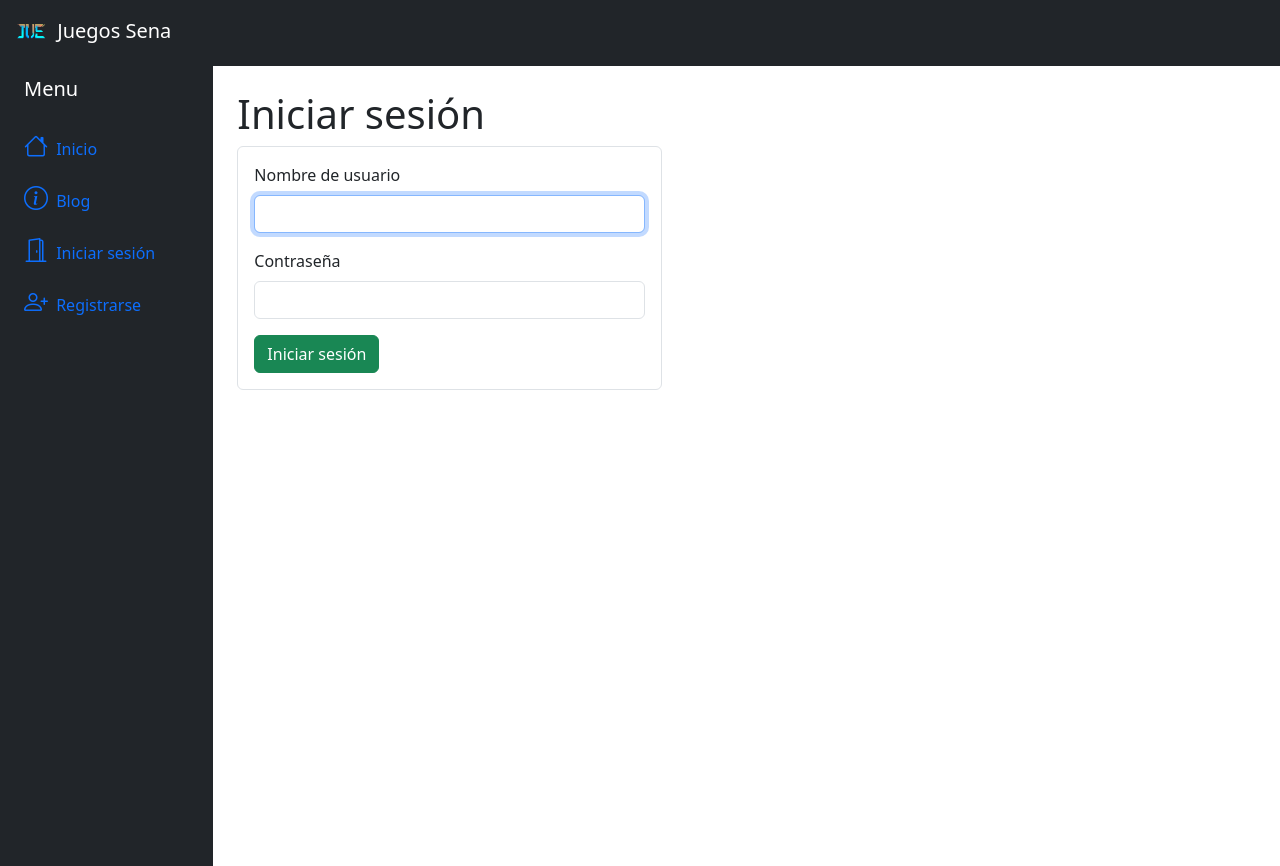
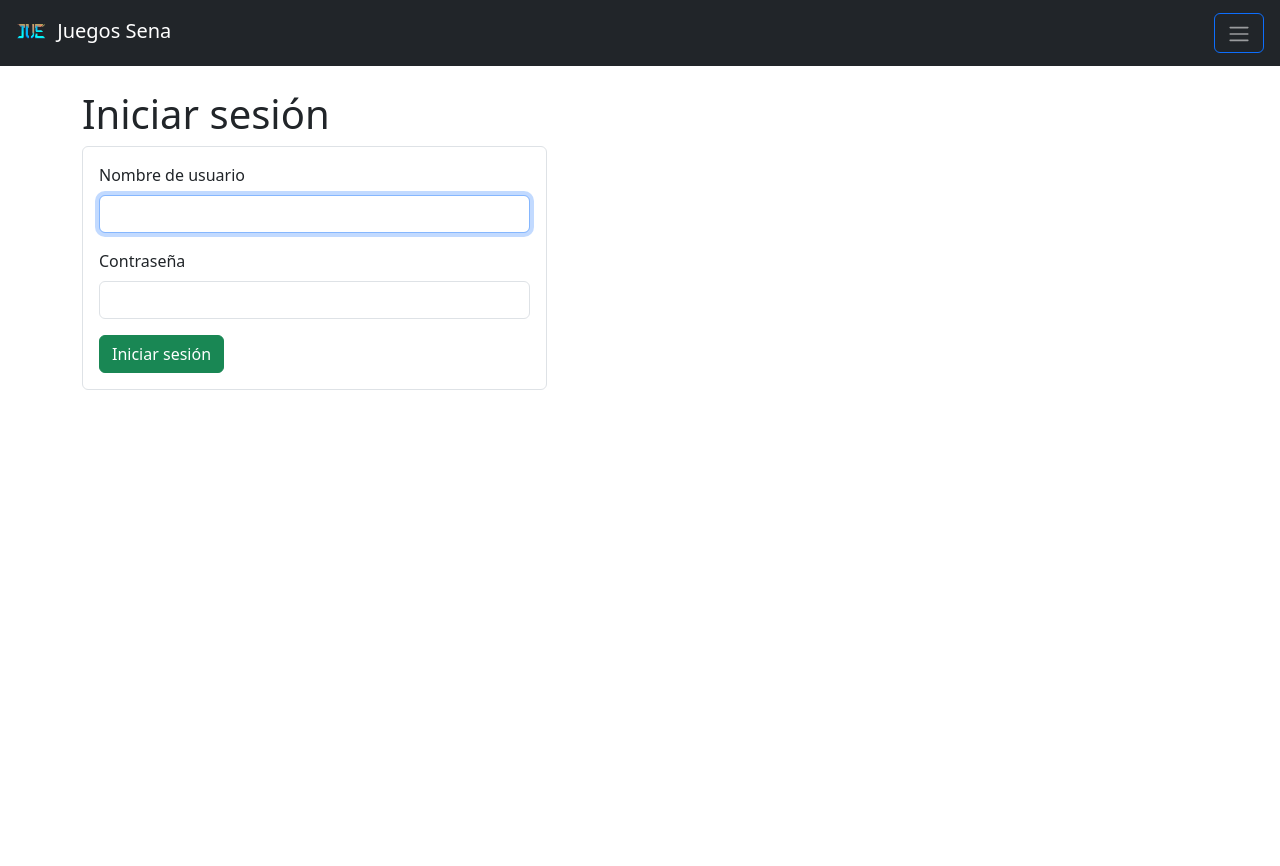
Before and after one commit to YOYO-DR/proyecto-juegossena, a Django app: page /usuarios/iniciarsesion/ in a window 1280 px wide. After the commit the page ends 390 px from the top, so only its background shows below. Run offline with Django 4.2, Linux system fonts and the light colour scheme; some libraries are stand-ins or nearby versions.

Commit message:
menu de hamburguesa lateral v2

```diff
--- a/apps/juegos/urls.py
+++ b/apps/juegos/urls.py
@@ -1,9 +1,9 @@
 from django.urls import path
-from .views import InicioView
+from .views import InicioView,prueba
 from django.contrib.auth.views import LogoutView
 
 app_name='juegos'
 
 urlpatterns = [
-
+ path('prueba/',prueba)
 ]
--- a/apps/juegos/views.py
+++ b/apps/juegos/views.py
@@ -1,3 +1,4 @@
+from django.shortcuts import render
 from django.views.generic import TemplateView
 
 class InicioView(TemplateView):
@@ -8,3 +9,7 @@ class InicioView(TemplateView):
       context["titulo"] = 'Inicio'
       context["dato"] = 'Este va a ser la pagina inicial del proyecto'
       return context
+
+
+def prueba(request):
+   return render(request,'plantillas/prueba.html')
--- a/apps/usuarios/views.py
+++ b/apps/usuarios/views.py
@@ -1,3 +1,4 @@
+import os
 from django.contrib.auth import authenticate, login
 # from django.contrib.auth.forms import AuthenticationForm
 from django.http import HttpResponseRedirect
@@ -9,6 +10,13 @@ from .forms import crearUsuarioForm
 
 from .forms import IniciarSesionForm, crearUsuarioForm
 
+#correo
+from django.template.loader import render_to_string
+from django.contrib.sites.shortcuts import get_current_site
+from django.utils.http import urlsafe_base64_encode,urlsafe_base64_decode
+from django.contrib.auth.tokens import default_token_generator
+from django.utils.encoding import force_bytes
+from django.core.mail import EmailMessage
 
 class RegitroView(FormView):
   form_class = crearUsuarioForm
@@ -43,6 +51,24 @@ class IniciarSesionView(FormView):
 
   def form_valid(self, form):
     login(self.request, form.get_user())
+
+    #enviar correo
+    usuario=self.request.user
+    email=usuario.email
+    current_site = get_current_site(self.request)
+    if 'WEBSITE_HOSTNAME' in os.environ:
+        current_site = 'https://'+str(current_site)
+    else:
+        current_site = 'http://'+str(current_site)
+    mail_subject = 'Inicio de sesión correcto'
+    body = render_to_string('usuarios/emails/email.html',{
+       # data para manipular en el html
+        'usuario':usuario,
+    })
+    to_email = email
+    send_email=EmailMessage(mail_subject, body,to=[to_email])
+    send_email.send()
+
     return HttpResponseRedirect(self.success_url)
 
   def get_context_data(self, **kwargs):
--- a/templates/home.html
+++ b/templates/home.html
@@ -24,21 +24,39 @@
     <div class="container-fluid">
 
       <div class="row flex-nowrap">
-         <div class="col-auto col-md-3 col-xl-2 px-sm-2 px-0 bg-dark">
-           {% include 'plantillas/menu_lateral.html' %}
-         </div>
 
          <div class="col py-3">
           <div class="container">
             {% block contenido %}{% endblock contenido %}
           </div>
-
         </div>
-
+        <div
+          id="container-menu"
+          class="col-auto col-md-3 col-xl-2 px-sm-2 px-0 bg-dark d-none"
+          {% comment %} fixed para que quede fijado, top para un margin y right 0 para decirle que a la derecha no quiero nada, entonces se posiciona a la derecha {% endcomment %}
+          style="position: fixed; right: 0;"
+        >
+           {% include 'plantillas/menu_lateral.html' %}
+         </div>
       </div>
 
       </div>
     <script src="{% static 'libs/bootstrap-5.3/js/bootstrap.min.js' %}"></script>
+    <script>
+      //Funciones del menu
+      document.addEventListener("DOMContentLoaded", function () {
+        const botonMenu = document.getElementById("btnmenu");
+        const containerMenu = document.getElementById("container-menu");
+
+        botonMenu.addEventListener("click", function (e) {
+          e.preventDefault();
+          if (containerMenu.classList.contains("d-none")) {
+            containerMenu.classList.remove("d-none");
+          } else {
+            containerMenu.classList.add("d-none");
+          }
+        });
+      });</script>
     {% block js %}{% endblock js %}
   </body>
 </html>
--- a/templates/plantillas/menu_lateral.html
+++ b/templates/plantillas/menu_lateral.html
@@ -1,16 +1,9 @@
 {% load static %}
 <div
   class="d-flex flex-column align-items-center align-items-md-start px-3 pt-2 text-white min-vh-100"
->
-  {% comment %} Titulo {% endcomment %}
-  <span
-    class="d-flex align-items-center pb-3 mb-md-0 me-md-auto text-white text-decoration-none"
   >
-    <span class="fs-5 d-none d-md-inline">Menu</span>
-  </span>
-
   <ul
-    class="nav nav-pills flex-column mb-sm-auto mb-0 align-items-center align-items-md-start h-100"
+    class="nav nav-pills flex-column mb-sm-auto mb-0 align-items-start align-items-md-start h-100"
     id="menu"
   >
     {% if user.is_authenticated %}
@@ -23,27 +16,27 @@
           height="30"
           class="rounded-circle"
         />
-        <span class="ms-1 d-none d-md-inline">{{user.username|capfirst}}</span>
+        <span class="ms-1">{{user.username|capfirst}}</span>
       </a>
     </li>
     {% endif %}
     <li class="nav-item">
       <a href="/" class="nav-link align-middle px-0">
         <i class="fs-4 bi-house"></i>
-        <span class="ms-1 d-none d-md-inline">Inicio</span>
+        <span class="ms-1">Inicio</span>
       </a>
     </li>
     <li class="nav-item">
       <a href="/" class="nav-link align-middle px-0">
         <i class="fs-4 bi-info-circle"></i>
-        <span class="ms-1 d-none d-md-inline">Blog</span>
+        <span class="ms-1">Blog</span>
       </a>
     </li>
     {% if user.is_authenticated %}
     <li class="nav-item">
       <a href="{% url 'usuarios:cerrar' %}" class="nav-link px-0 align-middle">
         <i class="fs-4 bi-escape"></i>
-        <span class="ms-1 d-none d-md-inline">Cerrar sesión</span></a
+        <span class="ms-1">Cerrar sesión</span></a
       >
     </li>
     {% else %} {% if request.path_info != "/iniciarsesion/" %}
@@ -53,14 +46,17 @@
         class="nav-link px-0 align-middle"
       >
         <i class="fs-4 bi-door-open"></i>
-        <span class="ms-1 d-none d-md-inline">Iniciar sesión</span>
+        <span class="ms-1">Iniciar sesión</span>
       </a>
     </li>
     {% endif %} {% if request.path_info != "/registro/" %}
     <li>
-      <a href="{% url 'usuarios:registro' %}" class="nav-link px-0 align-middle">
+      <a
+        href="{% url 'usuarios:registro' %}"
+        class="nav-link px-0 align-middle"
+      >
         <i class="fs-4 bi-person-plus"></i>
-        <span class="ms-1 d-none d-md-inline">Registrarse</span></a
+        <span class="ms-1">Registrarse</span></a
       >
     </li>
     {% endif %} {% endif %}
--- a/templates/plantillas/navbar.html
+++ b/templates/plantillas/navbar.html
@@ -1,9 +1,16 @@
 {% load static %}
-<nav class="navbar navbar-expand-lg bg-dark navbar-dark sticky-top">
+<nav class="navbar navbar-expand-lg bg-dark navbar-dark sticky-top d-flex flex-nowrap">
       <div class="container-fluid">
         <a class="navbar-brand" href="{% url 'inicio' %}">
-      <img src="{% static 'media/img/logo.png' %}" class="foto-perfil" alt="">
+          <img
+            src="{% static 'media/img/logo.png' %}"
+            class="foto-perfil"
+            alt=""
+          />
           Juegos Sena
         </a>
       </div>
+      <button id="btnmenu" class="btn btn-outline-primary mx-3">
+        <span class="navbar-toggler-icon"></span>
+      </button>
     </nav>
--- /dev/null
+++ b/templates/usuarios/emails/email.html
@@ -0,0 +1,4 @@
+{% comment %} Siempre poner esto para la seguridad {% endcomment %}
+{% autoescape off %}
+Inicio de sesión correcto con el usuario {{usuario.username|capfirst}}
+{% endautoescape %}
```
Also changed, not shown: config/settings.py (+19 -0 lines), templates/plantillas/prueba.html (added, +59 -0 lines). Lines whose indentation alone changed are shown as unchanged.
